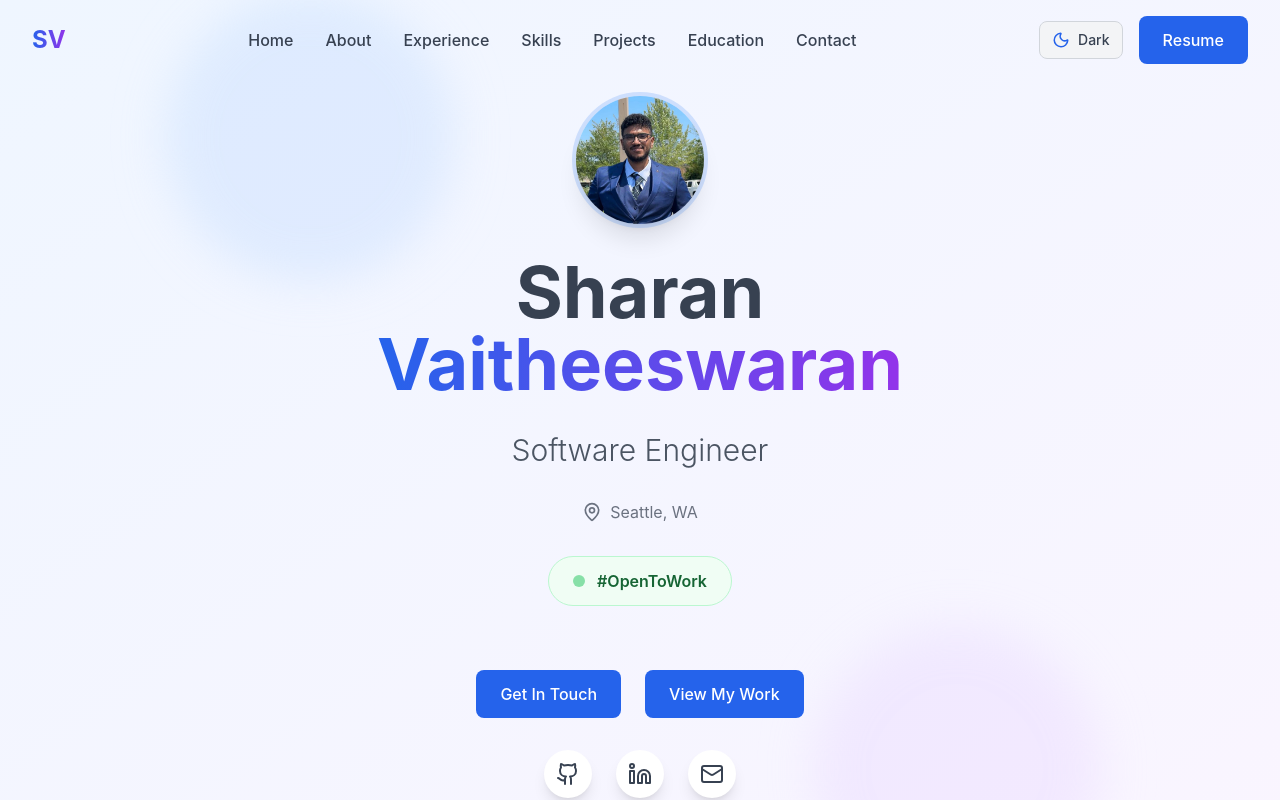
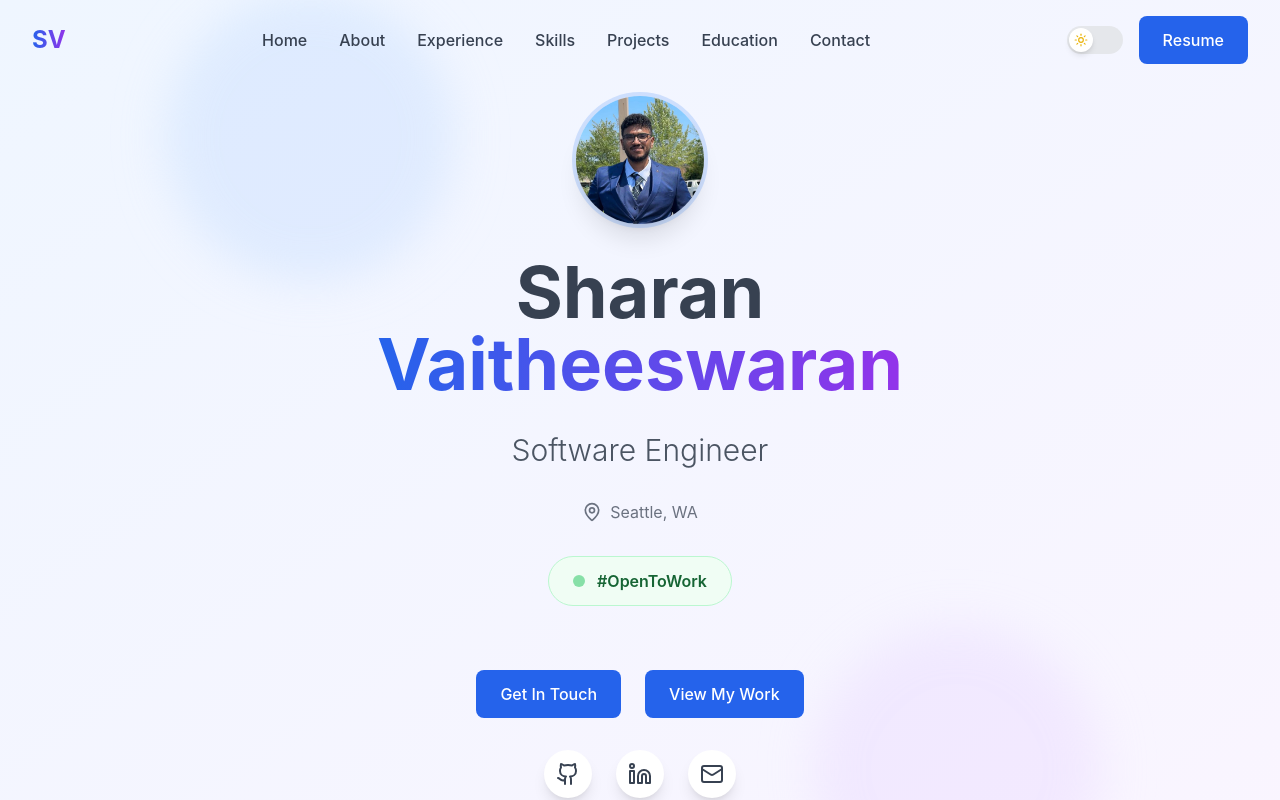
Before and after one commit to Sharan0402/Portfolio, a React (Create React App) app: page / in a window 1280 px wide. Shown: the top 800 px of the page. Built offline with nearby package versions, Linux system fonts and the light colour scheme.

Commit message:
Create Toggle for theme

```diff
--- a/src/components/layout/Navigation.tsx
+++ b/src/components/layout/Navigation.tsx
@@ -83,25 +83,25 @@ const Navigation: React.FC = () => {
           </div>
 
           <div className="hidden md:flex items-center space-x-4">
-            {/* Prominent Theme Toggle */}
+            {/* Theme Toggle Switch */}
             <motion.button
                 onClick={toggleTheme}
                 whileHover={{ scale: 1.05 }}
                 whileTap={{ scale: 0.95 }}
-                className="flex items-center space-x-2 px-3 py-2 rounded-lg bg-gray-100 dark:bg-gray-800 hover:bg-gray-200 dark:hover:bg-gray-700 transition-colors border border-gray-300 dark:border-gray-600"
+                className="relative w-14 h-7 rounded-full bg-gray-200 dark:bg-gray-700 transition-colors duration-300 focus:outline-none"
                 title={`Switch to ${isDark ? 'light' : 'dark'} mode`}
             >
-              {isDark ? (
-                  <>
-                    <Sun size={18} className="text-yellow-500" />
-                    <span className="text-sm font-medium text-gray-700 dark:text-gray-300">Light</span>
-                  </>
-              ) : (
-                  <>
-                    <Moon size={18} className="text-blue-600" />
-                    <span className="text-sm font-medium text-gray-700 dark:text-gray-300">Dark</span>
-                  </>
-              )}
+              <motion.div
+                className="absolute top-0.5 left-0.5 w-6 h-6 bg-white dark:bg-gray-800 rounded-full shadow-md flex items-center justify-center transition-transform duration-300"
+                animate={{ x: isDark ? 28 : 0 }}
+                transition={{ type: "spring", stiffness: 500, damping: 25 }}
+              >
+                {isDark ? (
+                  <Moon size={14} className="text-blue-400" />
+                ) : (
+                  <Sun size={14} className="text-yellow-500" />
+                )}
+              </motion.div>
             </motion.button>
 
             <div className="relative">
@@ -150,12 +150,25 @@ const Navigation: React.FC = () => {
                   </motion.button>
                 ))}
                 <div className="px-4 py-2 flex items-center space-x-4">
-                  <button
+                  <motion.button
                     onClick={toggleTheme}
-                    className="p-2 rounded-lg bg-gray-100 dark:bg-gray-700 hover:bg-gray-200 dark:hover:bg-gray-600 transition-colors"
+                    whileHover={{ scale: 1.05 }}
+                    whileTap={{ scale: 0.95 }}
+                    className="relative w-14 h-7 rounded-full bg-gray-200 dark:bg-gray-700 transition-colors duration-300 focus:outline-none"
+                    title={`Switch to ${isDark ? 'light' : 'dark'} mode`}
                   >
-                    {isDark ? <Sun size={20} /> : <Moon size={20} />}
-                  </button>
+                    <motion.div
+                      className="absolute top-0.5 left-0.5 w-6 h-6 bg-white dark:bg-gray-800 rounded-full shadow-md flex items-center justify-center transition-transform duration-300"
+                      animate={{ x: isDark ? 28 : 0 }}
+                      transition={{ type: "spring", stiffness: 500, damping: 25 }}
+                    >
+                      {isDark ? (
+                        <Moon size={14} className="text-blue-400" />
+                      ) : (
+                        <Sun size={14} className="text-yellow-500" />
+                      )}
+                    </motion.div>
+                  </motion.button>
                   <button
                     onClick={() => setShowResumePreview(true)}
                     className="btn-primary flex items-center space-x-2 flex-1"
```
